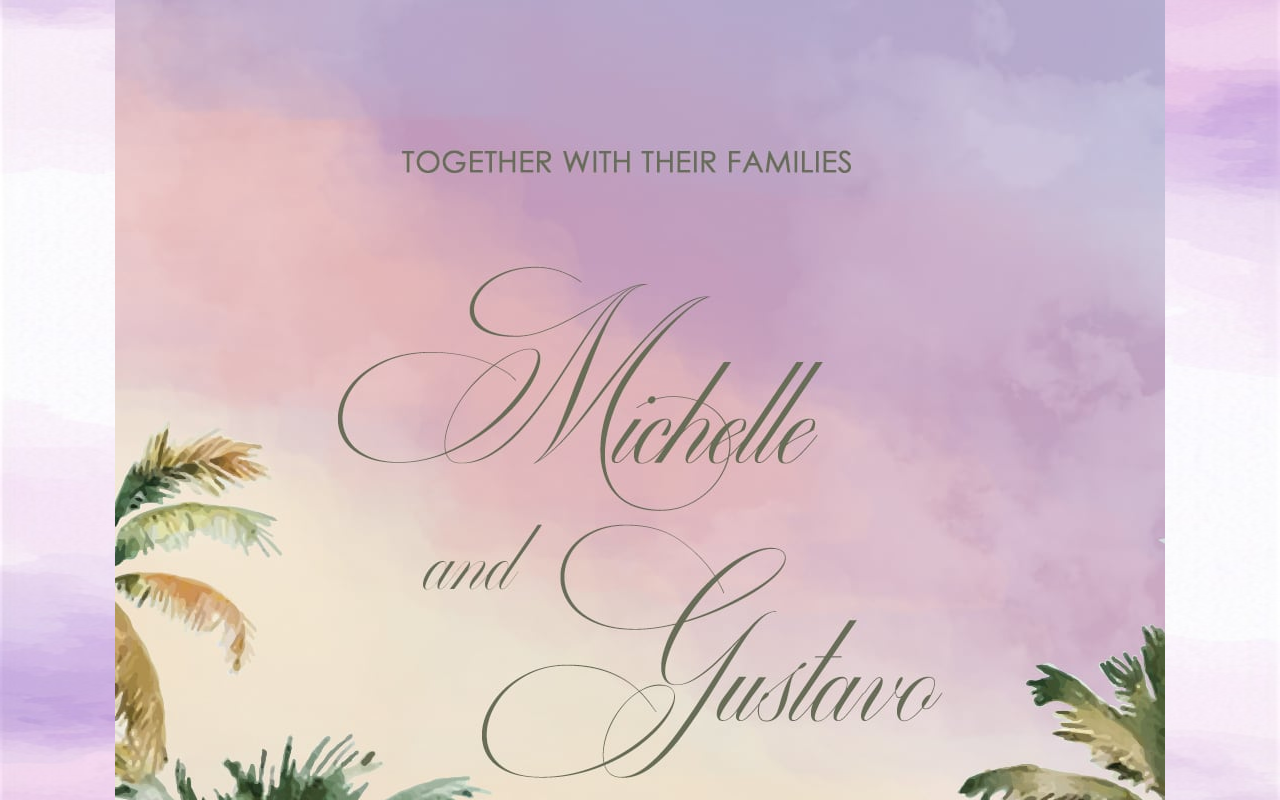
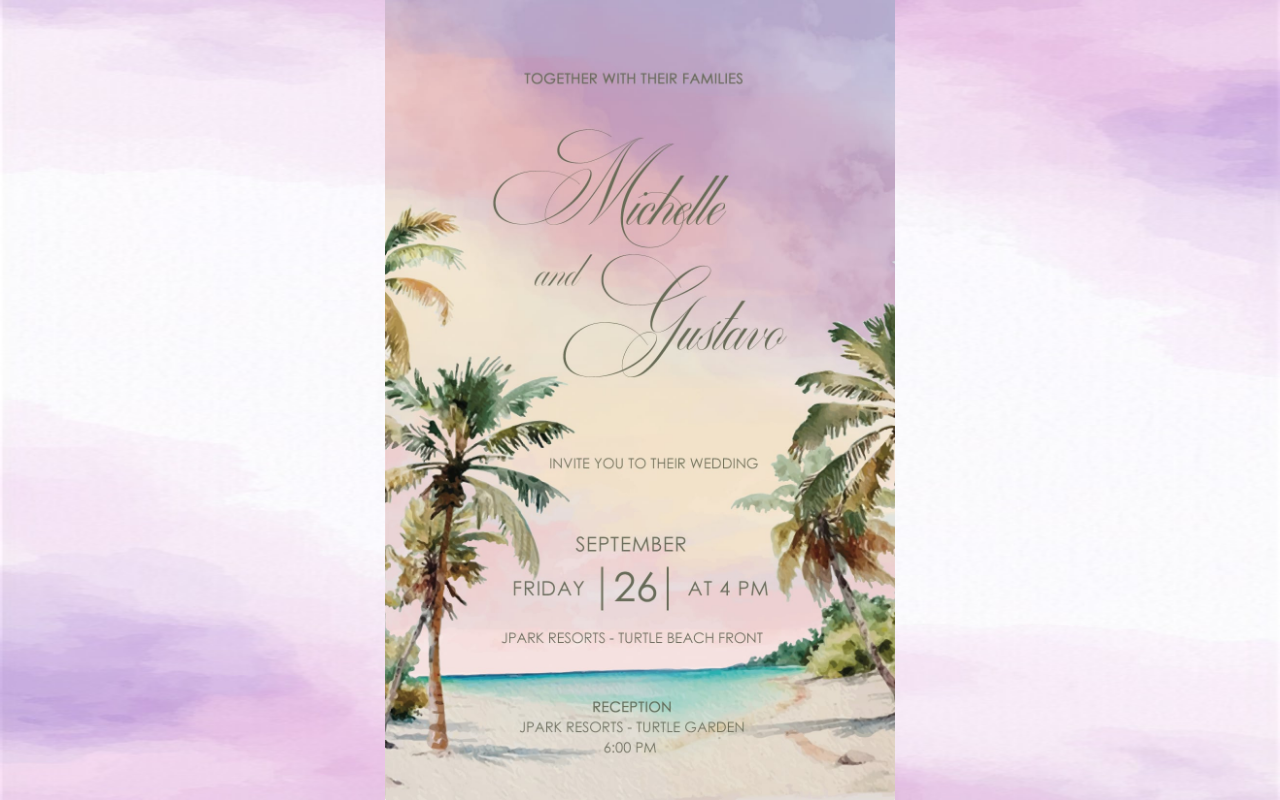
Before and after one commit to Gustavo0623/gus-mich-092625, a Next.js app: page /wedding-details in a window 1280 px wide. Shown: the top 800 px of the page. Built offline with nearby package versions, Linux system fonts and the light colour scheme.

Commit message:
update details page

```diff
--- a/src/app/wedding-details/page.js
+++ b/src/app/wedding-details/page.js
@@ -1,7 +1,7 @@
 export default function Details() {
     return (
-        <div className="flex flex-col items-center">
-            <img src="/invite.JPG" alt="invitation"/>
+        <div className="flex flex-col items-center h-screen justify-center">
+            <img className="max-h-screen" src="/invite.JPG" alt="invitation"/>
         </div>
     )
 }
```
